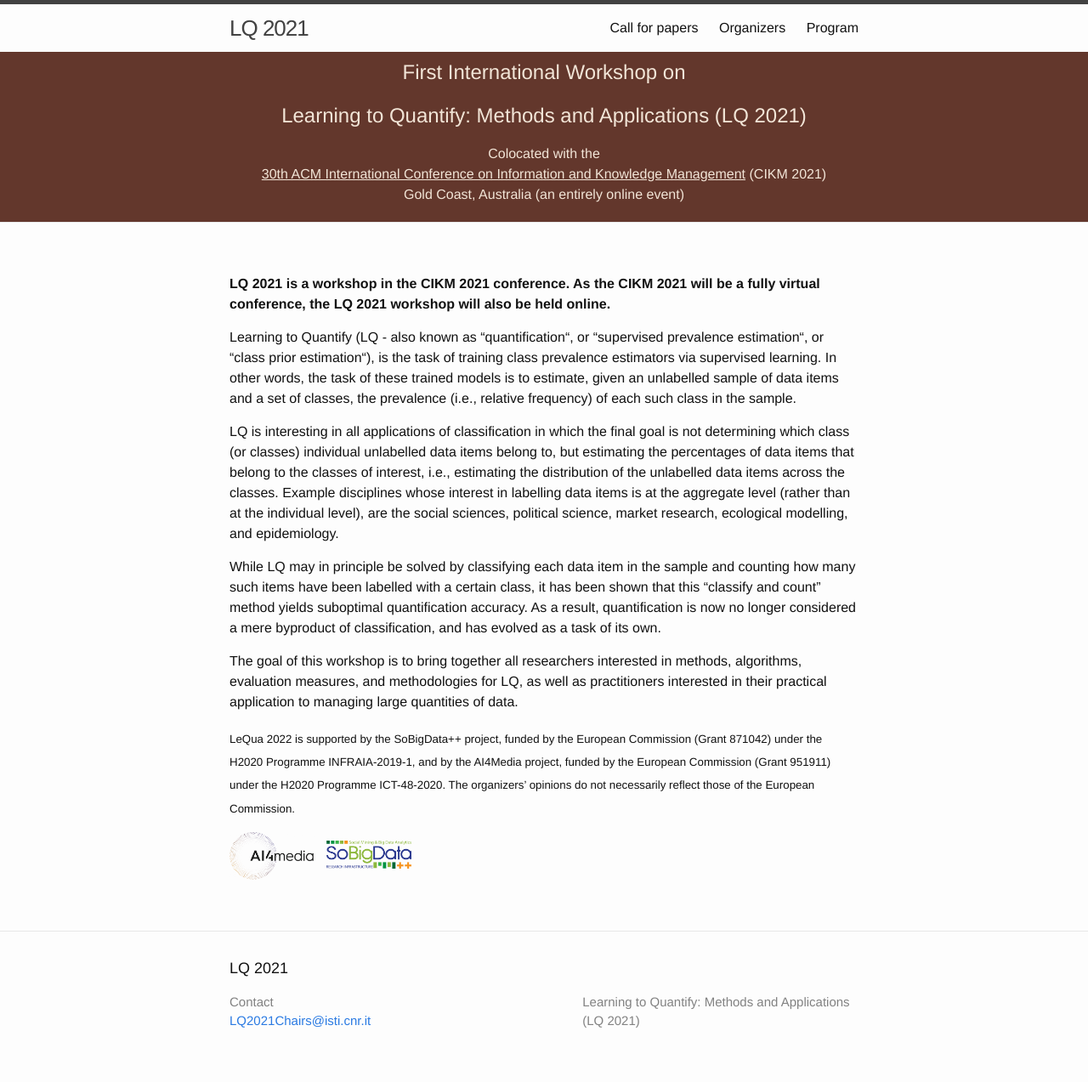
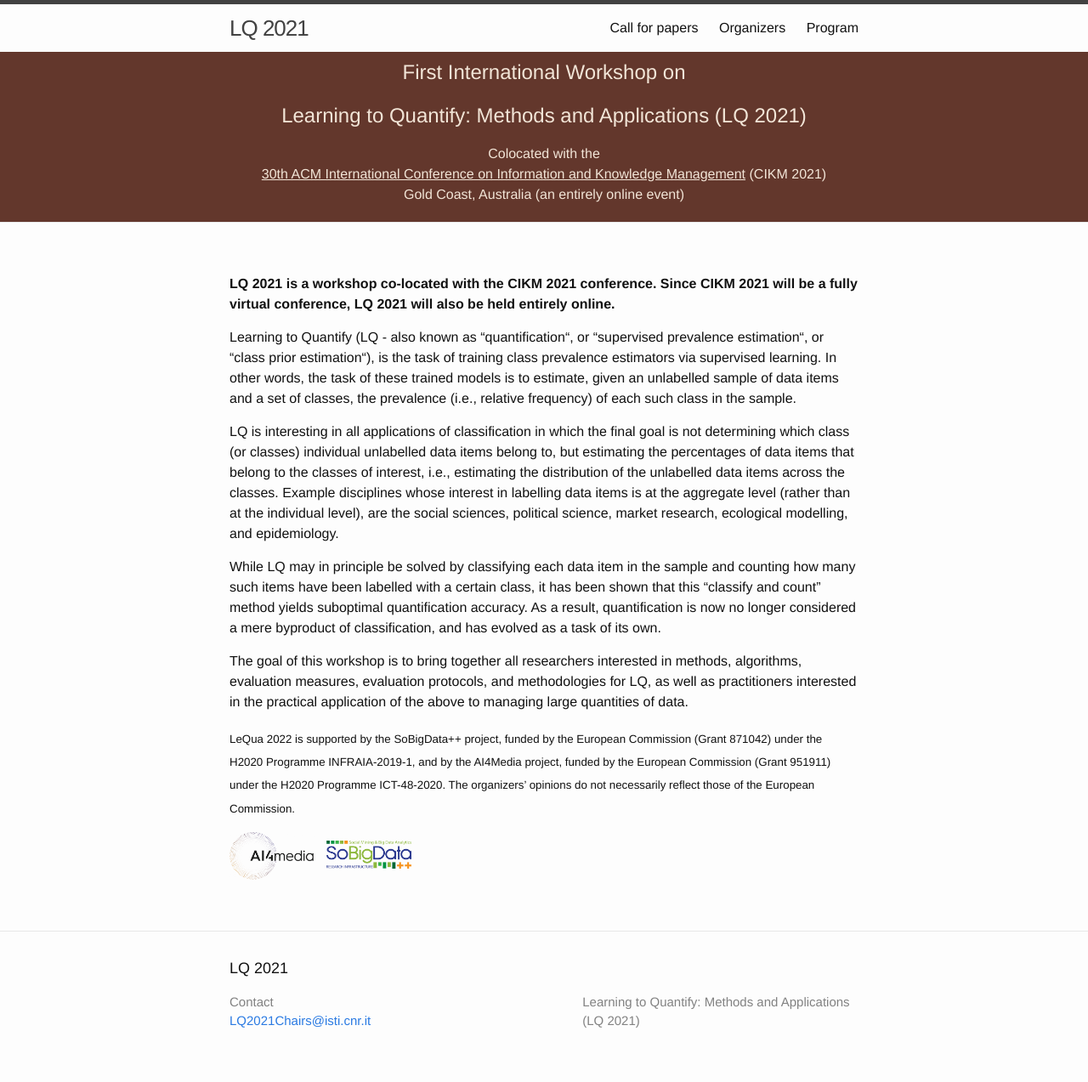
Before and after one commit to cikmlq2021/cikmlq2021.github.io, a Jekyll site: the page built from index.md, in a window 1280 px wide. Shown: the whole page at 85% size. Built offline with Jekyll 4.4.1, drawn with Linux system fonts in a browser that asks for light colours.

Commit message:
Update index.md

```diff
--- a/index.md
+++ b/index.md
@@ -2,7 +2,7 @@
 layout: page
 ---
 
-**LQ 2021 is a workshop in the CIKM 2021 conference. As the CIKM 2021 will be a fully virtual conference, the LQ 2021 workshop will also be held online.**
+**LQ 2021 is a workshop co-located with the CIKM 2021 conference. Since CIKM 2021 will be a fully virtual conference, LQ 2021 will also be held entirely online.**
 
 Learning to Quantify (LQ - also known as “quantification“, or “supervised prevalence estimation“, or “class prior estimation“), is the task of training class prevalence estimators via supervised learning.  In other words, the task of these trained models is to estimate, given an unlabelled sample of data items and a set of classes, the prevalence (i.e., relative frequency) of each such class in the sample.
 
@@ -10,7 +10,7 @@ LQ is interesting in all applications of classification in which the final goal
 
 While LQ may in principle be solved by classifying each data item in the sample and counting how many such items have been labelled with a certain class, it has been shown that this “classify and count” method yields suboptimal quantification accuracy. As a result, quantification is now no longer considered a mere byproduct of classification, and has evolved as a task of its own.
 
-The goal of this workshop is to bring together all researchers interested in methods, algorithms, evaluation measures, and methodologies for LQ, as well as practitioners interested in their practical application to managing large quantities of data.
+The goal of this workshop is to bring together all researchers interested in methods, algorithms, evaluation measures, evaluation protocols, and methodologies for LQ, as well as practitioners interested in the practical application of the above to managing large quantities of data.
 
 <sub>LeQua 2022 is supported by the SoBigData++ project, funded by the European Commission (Grant 871042) under the H2020 Programme INFRAIA-2019-1, and by the AI4Media project, funded by the European Commission (Grant 951911) under the H2020 Programme ICT-48-2020. The organizers’ opinions do not necessarily reflect those of the European Commission.</sub>
 
```
